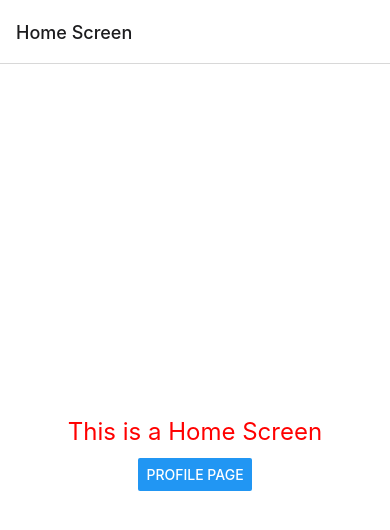
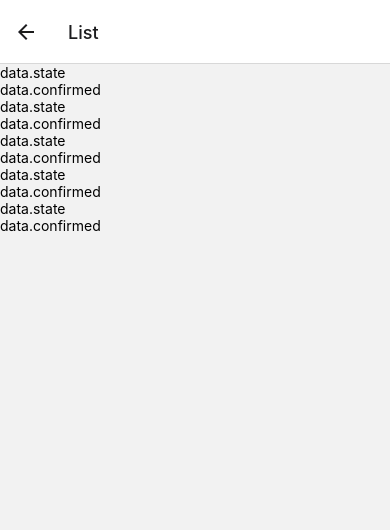
Before and after one commit to ishantk/FSD2021B1ReactNative, a React Native app: screen /List in a window 390 px wide. Shown: the top 530 px of the page. Built offline with nearby package versions, Linux system fonts and the light colour scheme.

Commit message:
Project Structure and FlatList

```diff
--- a/App.tsx
+++ b/App.tsx
@@ -3,6 +3,7 @@
 import { StatusBar } from 'expo-status-bar';
 import React, { Component, useState } from 'react';
 import { StyleSheet, Text, View, Image, Button } from 'react-native';
+import ListViewPage from './src/tutorials/ListComponent';
 
 function HomeScreen({navigation}){
   return(
@@ -15,8 +16,17 @@
         ()=> navigation.push("Profile")
       }
       >
+      </Button>
 
+      <Text style={styles.textStyle}>List Demo</Text>
+
+      <Button title="ListView Page"
+      onPress = {
+        ()=> navigation.push("List")
+      }
+      >
       </Button>
+
     </View>
   );
 }
@@ -38,6 +48,7 @@
       <Stack.Navigator>
         <Stack.Screen name="Home" component={HomeScreen} options={{title:"Home Screen"}}/>
         <Stack.Screen name="Profile" component={ProfileScreen}/>
+        <Stack.Screen name="List" component={ListViewPage}/>
       </Stack.Navigator>
 
     </NavigationContainer>
--- /dev/null
+++ b/src/tutorials/ListComponent.tsx
@@ -0,0 +1,55 @@
+import { FlatList, Text, View } from "react-native";
+
+// Hard Coded Data Structure
+const covidData = [
+    {
+        id: 1,
+        state: "Maharashtra",
+        confirmed: 165241
+    },
+
+    {
+        id: 2,
+        state: "Punjab",
+        confirmed: 5241
+    },
+
+    {
+        id: 3,
+        state: "Himachal",
+        confirmed: 1241
+    },
+
+    {
+        id: 4,
+        state: "Karnataka",
+        confirmed: 65241
+    },
+
+    {
+        id: 5,
+        state: "Delhi",
+        confirmed: 3212
+    },
+];
+
+const ListItem = ({data}) => (
+    <View>
+        <Text>data.state</Text>
+        <Text>data.confirmed</Text>
+    </View>
+);
+
+function ListViewPage(){
+
+    const renderItem = ({item}) => <ListItem data={item}/>
+
+    return (
+        <View>
+            <FlatList data={covidData} renderItem={renderItem}></FlatList>
+        </View>
+    );
+
+}
+
+export default ListViewPage;
```
Also changed, not shown: src/tutorials/ClassComponent.tsx (renamed from ClassComponent.tsx), src/tutorials/FunctionComponent.tsx (renamed from FunctionComponent.tsx), src/tutorials/ImageComponent.tsx (renamed from ImageComponent.tsx).
